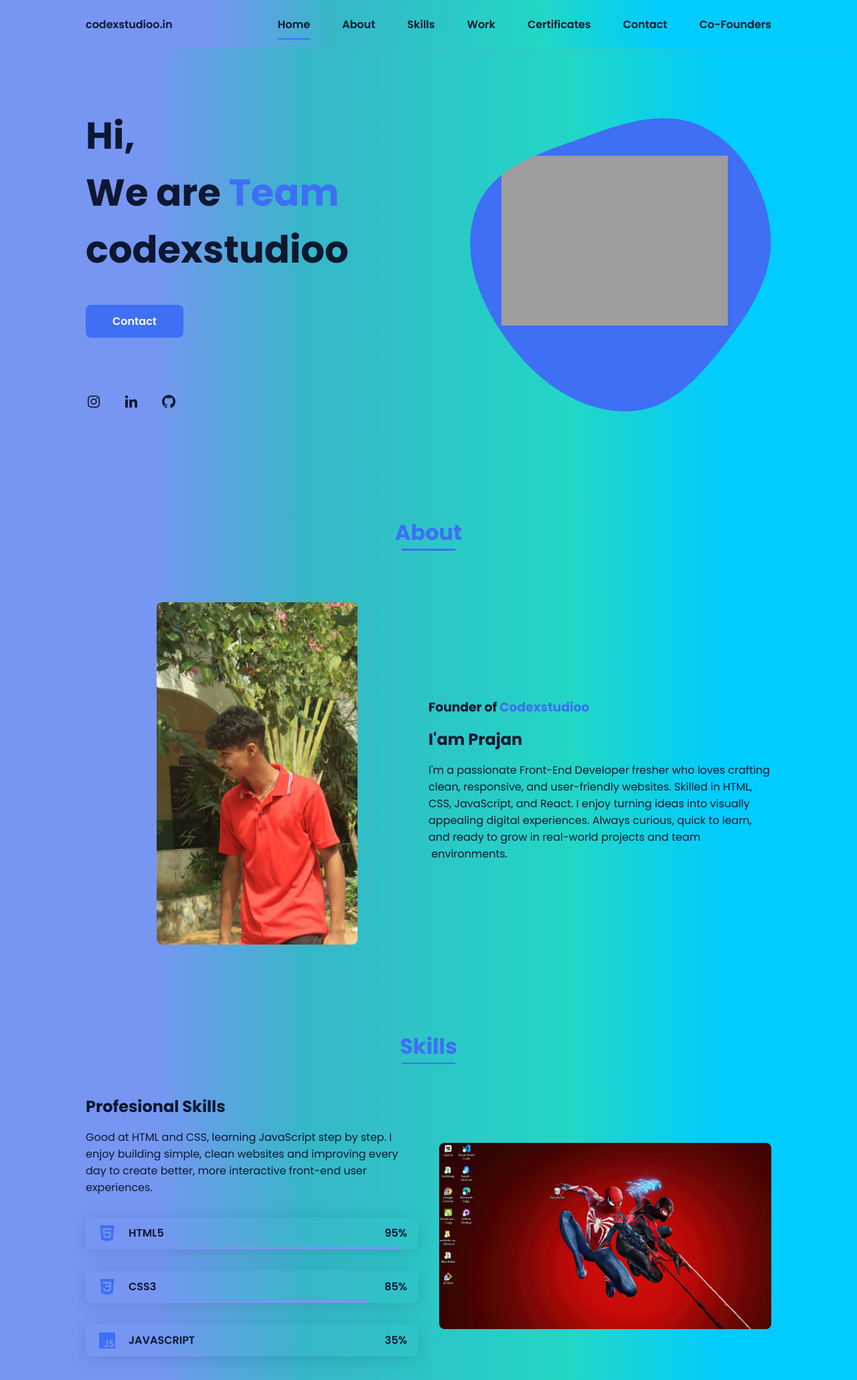
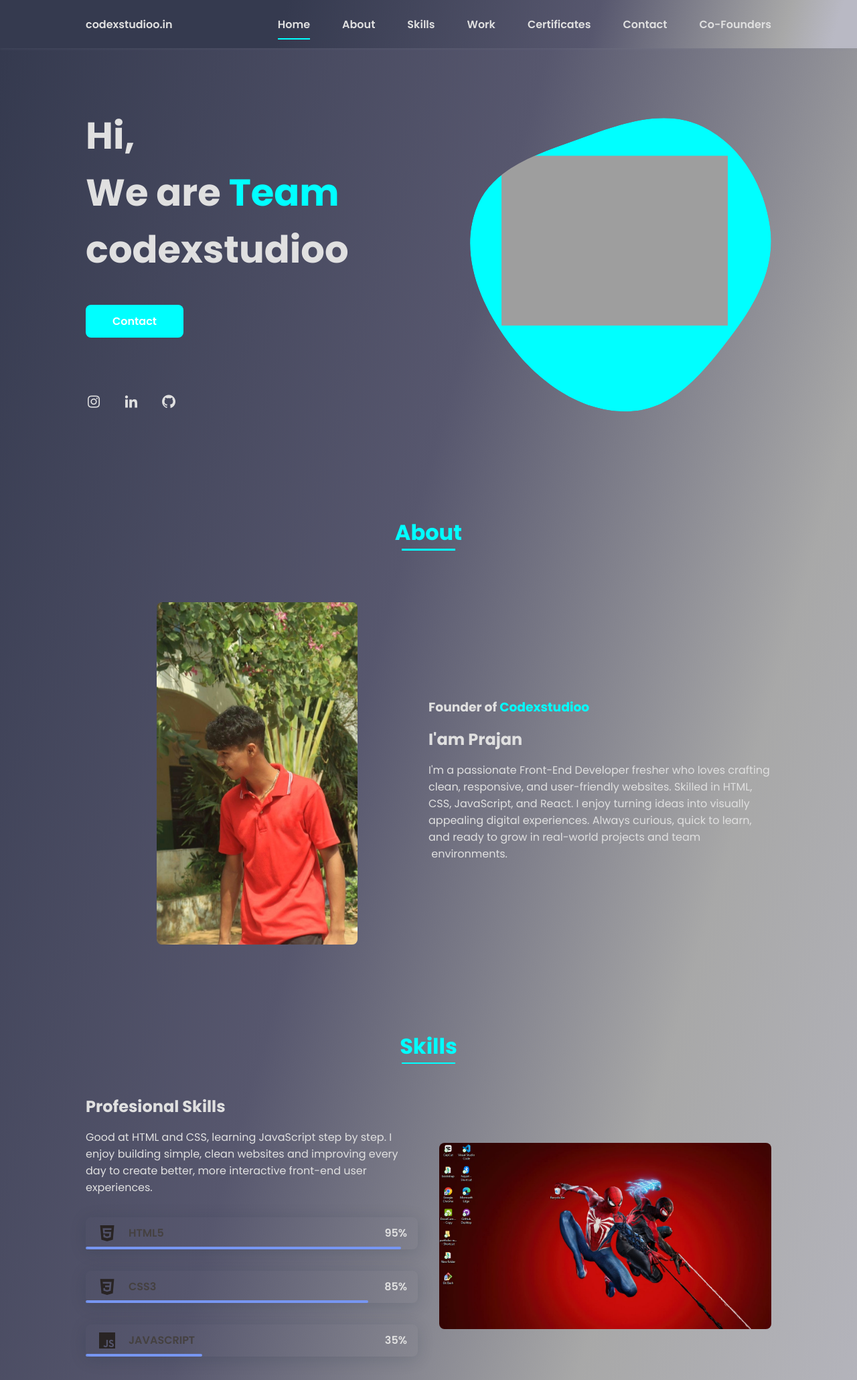
Before and after one commit to Prajan123/portfolio-responsive-complete-master, a plain HTML site: page index.html in a window 1280 px wide. Shown: the top 2060 px of the page at 67% size. Drawn offline with nearby package versions, Linux system fonts and the light colour scheme; grey boxes are pictures that could not be loaded.

Commit message:
gradient added

```diff
--- a/assets/css/style.css
+++ b/assets/css/style.css
@@ -1,16 +1,20 @@
 /* Google Fonts - Poppins */
 @import url("https://fonts.googleapis.com/css2?family=Poppins:wght@300;400;500;600&display=swap");
 
-body{
+body {
   overflow: hidden;
+  background: #353a4f;
+  background: linear-gradient(106deg, rgba(53, 58, 79, 1) 1%, rgba(87, 87, 110, 1) 33%, rgba(168, 168, 168, 1) 57%, rgba(185, 185, 196, 1) 81%);
+
 }
 
-  * {
+* {
   margin: 0;
   padding: 0;
   box-sizing: border-box;
   font-family: "Poppins", sans-serif;
 }
+
 .container {
   height: 100vh;
   width: 100%;
@@ -19,6 +23,7 @@ body{
   justify-content: center;
   background-color: #e3f2fd;
 }
+
 .testimonial {
   position: relative;
   max-width: 900px;
@@ -26,12 +31,14 @@ body{
   padding: 50px 0;
   overflow: hidden;
 }
+
 .testimonial .image {
   height: 170px;
   width: 170px;
   object-fit: cover;
   border-radius: 50%;
 }
+
 .testimonial .slide {
   display: flex;
   align-items: center;
@@ -41,6 +48,7 @@ body{
   height: 100%;
   width: 100%;
 }
+
 .slide p {
   text-align: center;
   padding: 0 160px;
@@ -48,25 +56,30 @@ body{
   font-weight: 400;
   color: #333;
 }
+
 .slide .quote-icon {
   font-size: 30px;
   color: #4070f4;
 }
+
 .slide .details {
   display: flex;
   flex-direction: column;
   align-items: center;
 }
+
 .details .name {
   font-size: 14px;
   font-weight: 600;
   color: #333;
 }
+
 .details .job {
   font-size: 12px;
   font-weight: 400;
   color: #333;
 }
+
 /* swiper button css */
 .nav-btn {
   height: 40px;
@@ -76,29 +89,38 @@ body{
   background-color: rgba(0, 0, 0, 0.1);
   transition: 0.2s;
 }
+
 .nav-btn:hover {
   background-color: rgba(0, 0, 0, 0.2);
 }
+
 .nav-btn::after,
 .nav-btn::before {
   font-size: 20px;
   color: #fff;
 }
+
 .swiper-pagination-bullet {
   background-color: rgba(0, 0, 0, 0.8);
 }
+
 .swiper-pagination-bullet-active {
   background-color: #4070f4;
 }
+
 @media screen and (max-width: 768px) {
   .slide p {
     padding: 0 20px;
   }
+
   .nav-btn {
     display: none;
   }
+  body{
+    margin-top: 0px;
+  }
 }
 
-.skills__names{
-    width: 250px;
+.skills__names {
+  width: 250px;
 }
--- a/assets/css/styles.css
+++ b/assets/css/styles.css
@@ -9,8 +9,8 @@
   /*Purple 260 - Red 355 - Blue 224 - Pink 340*/
   /* HSL color mode */
   --hue-color: 224;
-  --first-color: hsl(var(--hue-color), 89%, 60%);
-  --second-color: hsl(var(--hue-color), 56%, 12%);
+  --first-color: #00FFFF;
+  --second-color: #e0e0e0;
   /*===== Fuente y tipografia =====*/
   --body-font: 'Poppins', sans-serif;
   --big-font-size: 2rem;
@@ -52,8 +52,8 @@ body {
   font-family: var(--body-font);
   font-size: var(--normal-font-size);
   color: var(--second-color);
-  background: #7796f2;
-  background: linear-gradient(90deg, rgba(119, 150, 242, 1) 18%, rgba(54, 183, 200, 1) 36%, rgba(33, 215, 197, 1) 67%, rgba(0, 204, 255, 1) 84%);
+  background: #353a4f;
+  background: linear-gradient(106deg, rgba(53, 58, 79, 1) 1%, rgba(87, 87, 110, 1) 33%, rgba(168, 168, 168, 1) 57%, rgba(185, 185, 196, 1) 81%);
 }
 
 h1,
@@ -121,9 +121,8 @@ img {
   z-index: var(--z-fixed);
   background-color: #fff;
   box-shadow: 0 1px 4px rgba(146, 161, 176, 0.15);
-  background: #7796f2;
-  background: linear-gradient(90deg, rgba(119, 150, 242, 1) 18%, rgba(54, 183, 200, 1) 36%, rgba(33, 215, 197, 1) 67%, rgba(0, 204, 255, 1) 84%);
-
+  background: #353a4f;
+  background: linear-gradient(106deg, rgba(53, 58, 79, 1) 33%, rgba(87, 87, 110, 1) 69%, rgba(168, 168, 168, 1) 91%, rgba(185, 185, 196, 1) 97%);
 }
 
 /*===== NAV =====*/
@@ -133,8 +132,6 @@ img {
   justify-content: space-between;
   align-items: center;
   font-weight: var(--font-semi);
-  background: #7796f2;
-  background: linear-gradient(90deg, rgba(119, 150, 242, 1) 18%, rgba(54, 183, 200, 1) 36%, rgba(33, 215, 197, 1) 67%, rgba(0, 204, 255, 1) 84%);
 }
 
 @media screen and (max-width: 767px) {
@@ -313,13 +310,14 @@ img {
 .skills__icon {
   font-size: 2rem;
   margin-right: var(--mb-2);
-  color: var(--first-color);
+  color: rgb(41, 36, 36);
 
 }
 
 .skills__names {
   display: flex;
   align-items: center;
+  color: #454141;
 
 }
 
@@ -412,7 +410,7 @@ img {
 
 /* ===== FOOTER =====*/
 .footer {
-  background-color: var(--second-color);
+  background-color: #413f3f;
   color: #fff;
   text-align: center;
   font-weight: var(--font-semi);
```
Also changed, not shown: 1 other file.
